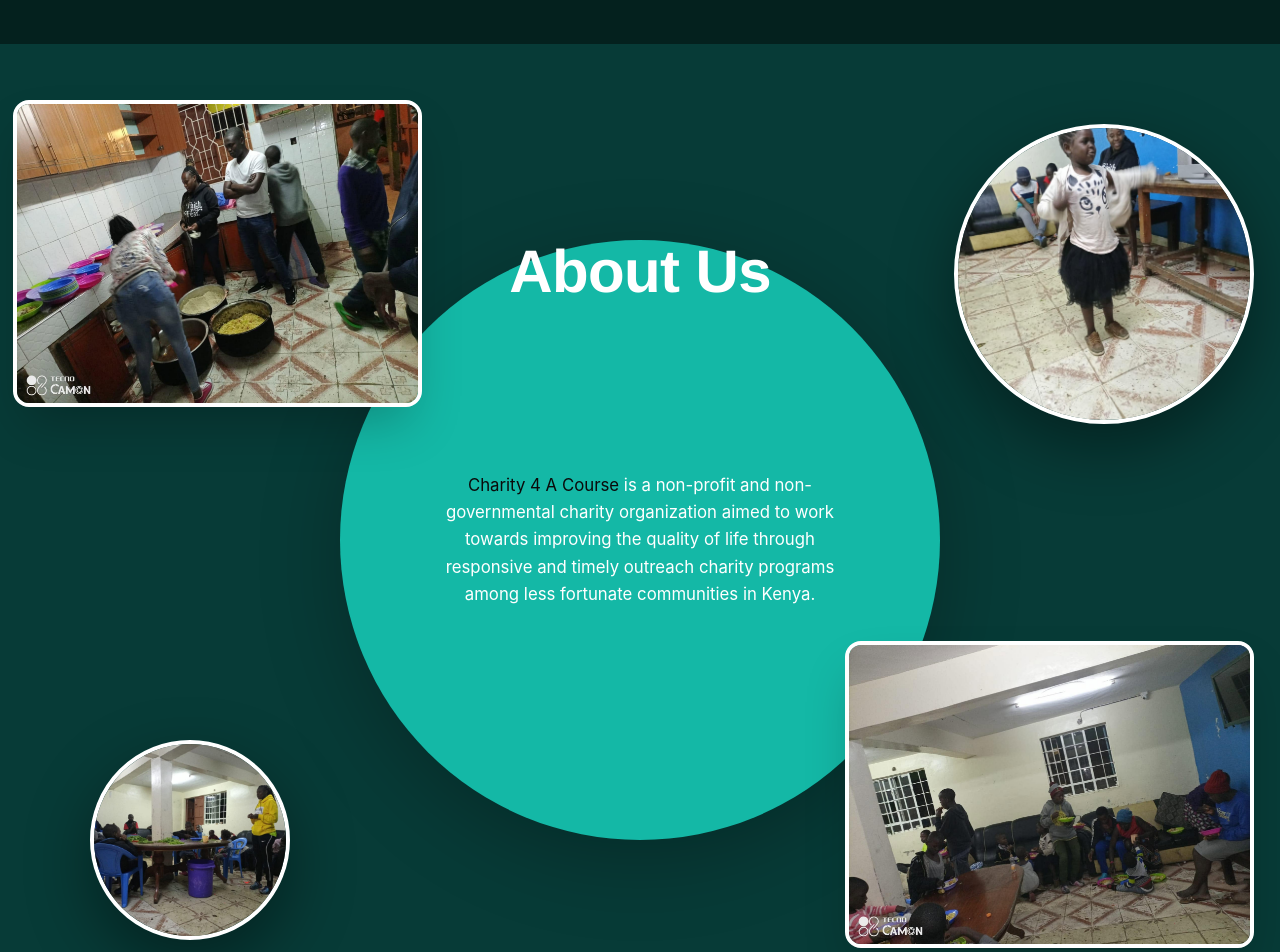
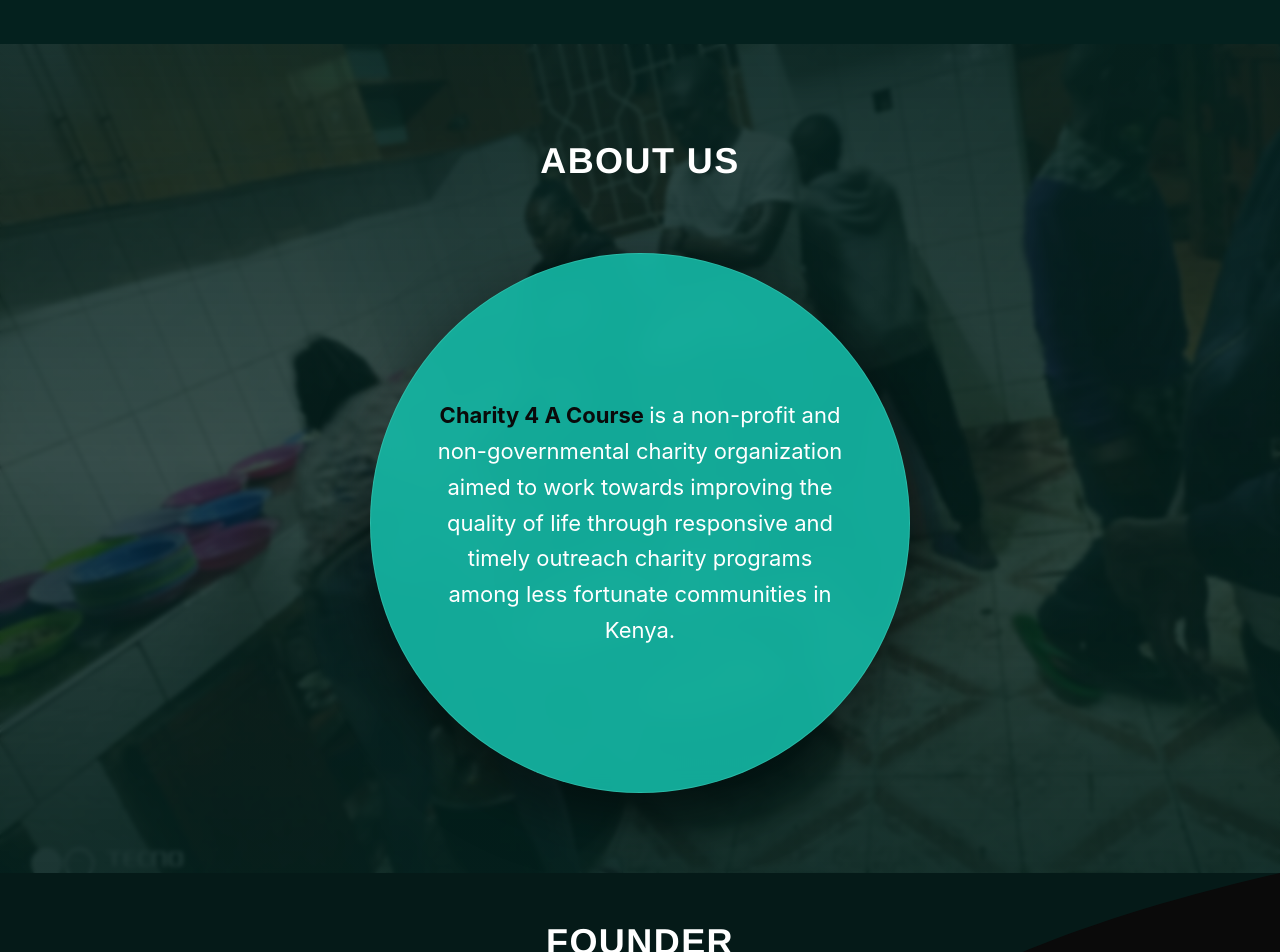
Before and after one commit to SCIPIO666/charity-4-a-course, a React (Vite) app in the folder client/: page / in a window 1280 px wide. Shown: the part 880-1832 px from the top of the page. Built offline with nearby package versions, Linux system fonts and the light colour scheme.

Commit message:
feat:scrollable testimonials

```diff
--- a/client/src/pages/pageComponents/LandingAboutUs.jsx
+++ b/client/src/pages/pageComponents/LandingAboutUs.jsx
@@ -1,8 +1,5 @@
-import about1 from '../../../public/about1.jpg'
-import about2 from '../../../public/about2.jpg'
-import about3 from '../../../public/about3.jpg'
-import about4 from '../../../public/about4.jpg'
 import React, { useLayoutEffect, useRef } from 'react'
+import Header from '../../components/Header'
 import gsap from 'gsap'
 import { ScrollTrigger } from 'gsap/ScrollTrigger'
 
@@ -13,8 +10,22 @@ export default function LandingAboutUs() {
 
   useLayoutEffect(() => {
     const ctx = gsap.context(() => {
+      gsap.fromTo('.about-bg',
+        { scale: 1.1, opacity: 0.5 },
+        {
+          scale: 1,
+          opacity: 1,
+          duration: 1.4,
+          ease: 'power2.out',
+          scrollTrigger: {
+            trigger: sectionRef.current,
+            start: 'top 80%',
+          }
+        }
+      )
+
       gsap.fromTo('.about-heading',
-        { y: 50, opacity: 0 },
+        { y: 40, opacity: 0 },
         {
           y: 0,
           opacity: 1,
@@ -26,40 +37,15 @@ export default function LandingAboutUs() {
           }
         }
       )
-      gsap.fromTo('.about-img-left, .about-img-right',
-        { x: (i) => i === 0 ? -100 : 100, opacity: 0 },
-        {
-          x: 0,
-          opacity: 1,
-          duration: 1,
-          ease: 'power3.out',
-          scrollTrigger: {
-            trigger: '.about-img-left',
-            start: 'top 85%',
-          }
-        }
-      )
-      gsap.fromTo('.about-img-float',
-        { y: 100, opacity: 0 },
-        {
-          y: 0,
-          opacity: 1,
-          stagger: 0.2,
-          duration: 1,
-          ease: 'power3.out',
-          scrollTrigger: {
-            trigger: '.about-img-float',
-            start: 'top 85%',
-          }
-        }
-      )
+
       gsap.fromTo('.about-text-circle',
-        { scale: 0.5, opacity: 0 },
+        { scale: 0.7, opacity: 0, y: 30 },
         {
           scale: 1,
           opacity: 1,
-          duration: 1.2,
-          ease: 'power3.out',
+          y: 0,
+          duration: 1,
+          ease: 'back.out(1.4)',
           scrollTrigger: {
             trigger: '.about-text-circle',
             start: 'top 85%',
@@ -67,225 +53,56 @@ export default function LandingAboutUs() {
         }
       )
     }, sectionRef)
+
     return () => ctx.revert()
   }, [])
 
   return (
-    <section ref={sectionRef} className="relative min-h-screen overflow-hidden bg-teal-900 py-24">
+    <section ref={sectionRef} className="relative min-h-[85vh] md:min-h-screen flex flex-col items-center justify-center overflow-hidden bg-teal-950 py-20 px-4">
 
-      {/* Heading */}
-      <h2
-        className="
-          absolute
-          left-1/2
-          top-28
-          md:top-56
-          lg:top-60
-          xl:top-[20%]
-          2xl:top-[25%]
-          about-heading
-          z-30
-          -translate-x-1/2
-          whitespace-nowrap
-          font-display
-          text-3xl
-          font-bold
-          text-white
-          sm:text-5xl
-          md:text-6xl
-        "
-      >
-        About Us
-      </h2>
+      {/* background photo */}
+      <div className="absolute inset-0 z-0 overflow-hidden">
+        <img
+          src="/about1.jpg"
+          alt="Charity 4 A Course Outreach"
+          className="about-bg w-full h-full object-cover object-center"
+        />
+
+        <div className="absolute inset-0 bg-gradient-to-b from-teal-950/90 via-teal-950/75 to-teal-950/90 backdrop-blur-[2px]" />
+      </div>
 
 
-      {/* ctn*/}
-      <div className="relative min-h-screen w-full">
+      <div className="relative z-10 w-full max-w-5xl mx-auto flex flex-col items-center justify-center text-center my-auto">
 
 
-        {/* top left image*/}
+        <div className="about-heading mb-10 md:mb-14">
+          <Header text="About Us" />
+        </div>
+
         <div
           className="
-            absolute
-            left-[2%]
-            top-[20%]
-            md:left-[1%]
-            md:top-[-5%]
-            about-img-left
-            z-20
-
-            w-[34vw]
-            max-w-[480px]
-            min-w-[180px]
-
-            aspect-[4/3]
-            overflow-hidden
-            rounded-2xl
-            border-4
-            border-white
-            shadow-2xl
-
-            sm:left-[4%]
-            sm:top-[8%]
-
-            md:w-[32vw]
+            about-text-circle
+            flex aspect-square
+            w-[min(88vw,480px)] md:w-[min(90vw,540px)]
+            items-center justify-center
+            rounded-full
+            bg-teal-500/90 backdrop-blur-md
+            p-8 sm:p-12
+            text-center
+            shadow-[0_20px_60px_rgba(0,0,0,0.5)]
+            border border-teal-300/40
+            hover:border-teal-300 hover:shadow-[0_25px_70px_rgba(20,184,166,0.3)]
+            transition-all duration-500
           "
         >
-          <img
-            src={about1}
-            alt=""
-            className="h-full w-full object-cover"
-          />
-        </div>
-
-
-        {/* bottom right image*/}
-        <div
-          className="
-            absolute
-            bottom-[25%]
-            right-[2%]
-            md:bottom-[-12%]
-            md:right-[10%]
-            xl:bottom-[-1%]
-            xl:right-[2%]
-            2xl:bottom-[5%]
-            2xl:right-[15%]
-            about-img-right
-            z-20
-
-            w-[34vw]
-            max-w-[480px]
-            min-w-[180px]
-
-            aspect-[4/3]
-            overflow-hidden
-            rounded-2xl
-            border-4
-            border-white
-            shadow-2xl
-
-            sm:right-[4%]
-            sm:bottom-[8%]
-
-            md:w-[32vw]
-          "
-        >
-          <img
-            src={about4}
-            alt=""
-            className="h-full w-full object-cover"
-          />
-        </div>
-
-
-        {/*  small floating image1 bottom left*/}
-        <div
-          className="
-            absolute
-            left-[7%]
-            top-[75%]
-            about-img-float
-            z-20
-
-            h-[clamp(100px,9vw,130px)]
-            w-[clamp(100px,9vw,130px)]
-            md:h-[clamp(200px,9vw,130px)]
-            md:w-[clamp(200px,9vw,130px)]
-            overflow-hidden
-            rounded-full
-            border-4
-            border-white
-            shadow-xl
-          "
-        >
-          <img
-            src={about2}
-            alt=""
-            className="h-full w-full object-cover"
-          />
-        </div>
-
-
-        {/* small floating image2 top right*/}
-        <div
-          className="
-            absolute
-            right-[7%]
-            top-[20%]
-            md:right-[2%]
-            md:top-[-2%]
-            about-img-float
-            z-20
-
-            h-[clamp(100px,10vw,140px)]
-            w-[clamp(100px,10vw,140px)]
-
-            md:h-[clamp(300px,10vw,140px)]
-            md:w-[clamp(300px,10vw,140px)]
-            overflow-hidden
-            rounded-full
-            border-4
-            border-white
-            shadow-xl
-          "
-        >
-          <img
-            src={about3}
-            alt=""
-            className="h-full w-full object-cover"
-          />
-        </div>
-
-
-        {/* circle */}
-        <div
-          className="
-            absolute
-            left-1/2
-            top-1/2
-            about-text-circle
-            z-10
-
-            flex
-            aspect-square
-            w-[min(90vw,600px)]
-            -translate-x-1/2
-            -translate-y-1/2
-
-            items-center
-            justify-center
-
-            rounded-full
-            bg-teal-500
-            p-[clamp(1.5rem,5vw,4rem)]
-
-            text-center
-            text-7xl
-
-            shadow-[0_20px_80px_rgba(0,0,0,0.25)]
-          "
-        >
-          <p
-            className="
-              max-w-[430px]
-              font-body
-              text-[clamp(1.1rem,1.4vw,1.05rem)]
-              md:text-[clamp(1rem,1.4vw,1.05rem)]
-              leading-relaxed
-              text-white
-            "
-          >
-            <span className='text-ink-50 font-body leading-relaxed'>Charity 4 A Course </span>is a non-profit and non-governmental
-            charity organization aimed to work towards improving
-            the quality of life through responsive and timely
-            outreach charity programs among less fortunate
-            communities in Kenya.
+          <p className="max-w-[420px] font-body text-base sm:text-lg md:text-xl leading-relaxed text-white">
+            <span className="text-ink-50 font-bold">Charity 4 A Course </span>
+            is a non-profit and non-governmental charity organization aimed to work towards improving the quality of life through responsive and timely outreach charity programs among less fortunate communities in Kenya.
           </p>
         </div>
 
+      </div>
 
-      </div>
     </section>
   )
 }
--- a/client/src/pages/pageComponents/Programmes.jsx
+++ b/client/src/pages/pageComponents/Programmes.jsx
@@ -1,6 +1,7 @@
 import React, { useState } from 'react'
 import Header from '../../components/Header'
 import CallToActionButton from '../../components/CallToActionButton'
+import Card from '../../components/Card'
 import Reveal from '../../components/Reveal'
 import { fadeUp, scaleUp } from '../../utils/motion'
 import { motion, AnimatePresence } from 'framer-motion'
@@ -10,11 +11,11 @@ const PROGRAMME_PHOTOS = [
   { src: '/about1.jpg', title: 'Community Outreach', tag: 'Outreach' },
   { src: '/loop1.jpg', title: 'Youth Empowerment', tag: 'Education' },
   { src: '/about2.jpg', title: 'Skills Training', tag: 'Vocational' },
-  { src: '/loop2.jpg', title: 'Food & Nutrition', tag: 'Health' },
+  { src: '/loop2.jpg', title: 'Community Outreach', tag: 'Outreach' },
   { src: '/about3.jpg', title: 'Healthcare Access', tag: 'Wellness' },
-  { src: '/loop3.jpg', title: 'Clean Water Project', tag: 'Infrastructure' },
-  { src: '/about4.jpg', title: 'Sustainable Farming', tag: 'Agriculture' },
-  { src: '/loop4.jpg', title: 'Emergency Relief', tag: 'Support' }
+  { src: '/loop3.jpg', title: 'Food & Nutrition', tag: 'Food Security' },
+  { src: '/about4.jpg', title: 'Community Outreach', tag: 'Outreach' },
+  { src: '/loop4.jpg', title: 'Food & Nutrition', tag: 'Food Security'  }
 ]
 
 const KEY_PROGRAMMES = [
@@ -22,19 +23,19 @@ const KEY_PROGRAMMES = [
     icon: Utensils,
     title: 'Food Security & Outreach',
     description: 'Providing nutritious meals and essential food supplies to vulnerable families and community centers.',
-    stat: '15,000+ Meals Served'
+    stat: '1,000+ Meals Served'
   },
   {
     icon: BookOpen,
     title: 'Youth Skills & Education',
     description: 'Empowering young leaders with practical vocational skills, mentorship, and educational resources.',
-    stat: '2,500+ Students Trained'
+    stat: '100+ Students Trained'
   },
   {
     icon: ShieldCheck,
     title: 'Community Health',
     description: 'Delivering basic health screenings, sanitation supplies, and wellness workshops in remote areas.',
-    stat: '45+ Clinics Organized'
+    stat: '5+ Clinics Organized'
   }
 ]
 
@@ -70,7 +71,7 @@ export default function Programmes() {
             const Icon = prog.icon
             return (
               <Reveal key={prog.title} variant={fadeUp} delay={idx * 0.1}>
-                <div className="
+                {/* <div className="
                   h-full p-6 sm:p-8 rounded-2xl
                   bg-ink-100/80 border border-teal-500/20
                   hover:border-teal-400/50 hover:bg-ink-100
@@ -94,7 +95,34 @@ export default function Programmes() {
                     </span>
                     <ArrowRight size={16} className="text-grey-400 group-hover/prog:translate-x-1 group-hover/prog:text-teal-300 transition-all" />
                   </div>
-                </div>
+                </div> */}
+                <Card
+                  className="
+
+                    hover:border-teal-400/50 hover:bg-ink-100
+                    transition-all duration-300 group/prog
+                    flex flex-col justify-between shadow-xl
+                "
+                variant='primary'
+                >
+                  <div>
+                    <div className="w-12 h-12 rounded-xl bg-teal-500/10 text-teal-400 flex items-center justify-center mb-6 group-hover/prog:bg-teal-500 group-hover/prog:text-white transition-colors duration-300">
+                      <Icon size={24} />
+                    </div>
+                    <h4 className="font-display text-xl font-bold text-white mb-3 group-hover/prog:text-teal-300 transition-colors">
+                      {prog.title}
+                    </h4>
+                    <p className="text-grey-200 text-sm leading-relaxed mb-6">
+                      {prog.description}
+                    </p>
+                  </div>
+                  <div className="pt-4 border-t border-teal-500/15 flex items-center justify-between">
+                    <span className="text-xs font-semibold text-teal-400 tracking-wide">
+                      {prog.stat}
+                    </span>
+                    <ArrowRight size={16} className="text-grey-400 group-hover/prog:translate-x-1 group-hover/prog:text-teal-300 transition-all" />
+                  </div>
+                </Card>
               </Reveal>
             )
           })}
```
Also changed, not shown: client/src/components/TestimonialCard.jsx (+13 -3 lines), client/src/pages/pageComponents/Testimonials.jsx (+14 -3 lines).
